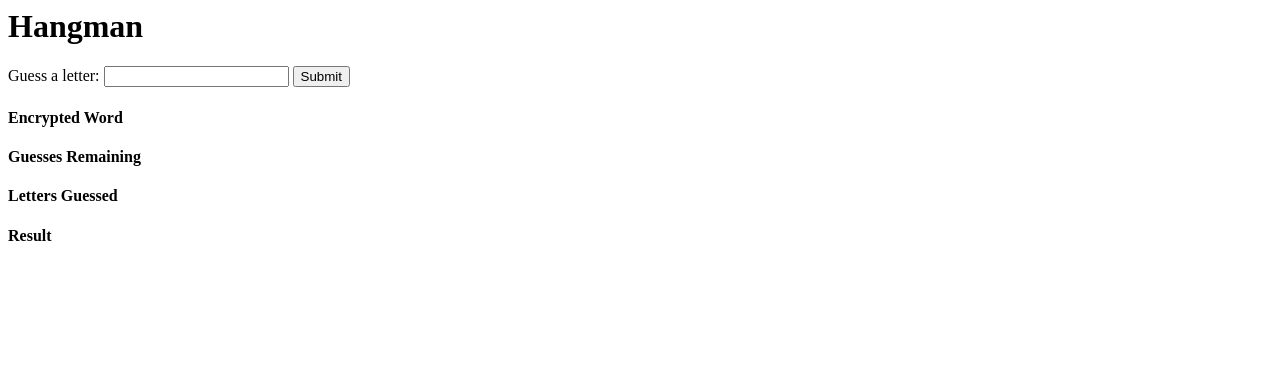
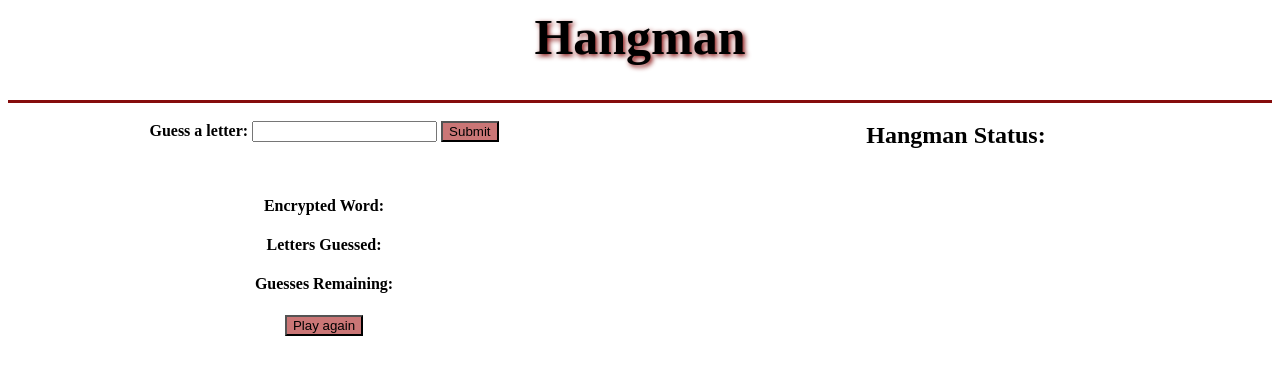
Before and after one commit to clambert0615/JavaScriptHangman, a plain HTML site: page index.html in a window 1280 px wide. Drawn offline with Linux system fonts and the light colour scheme; no server answers.

Commit message:
added CSS and a function to start a new game

```diff
--- a/hangman.js
+++ b/hangman.js
@@ -25,7 +25,8 @@ window.onload = function(){
         var guessesRemaining = 7;
 
          document.getElementById("guessesRemaining").innerText = guessesRemaining;
-         document.getElementById("encryptedWord").innerHTML = encryptedWord;
+         document.getElementById("encryptedWordHidden").value = encryptedWord;
+         document.getElementById("encryptedWord").innerHTML = encryptedWord.join(" ");
          document.getElementById("word").value = word;
 
 
@@ -53,7 +54,7 @@ function analyzeGuess()
 
 function evaluateGuess(guess, word)
 {
-    encryptedWord = document.getElementById("encryptedWord").innerHTML.split(",");
+    encryptedWord = document.getElementById("encryptedWordHidden").value.split(",");
     guessesRemaining = document.getElementById("guessesRemaining").innerText;
     console.log(guess);
 
@@ -72,9 +73,11 @@ function evaluateGuess(guess, word)
 }
 
 function updateGame() {
-    document.getElementById("encryptedWord").innerHTML = encryptedWord;
-    document.getElementById("guesses").innerHTML = guesses;
+    document.getElementById("encryptedWordHidden").value = encryptedWord;
+    document.getElementById("encryptedWord").innerHTML = encryptedWord.join(" ");
+    document.getElementById("guesses").innerHTML = guesses.join(", ");
     document.getElementById("guessesRemaining").innerHTML = guessesRemaining;
+    document.getElementById("guess").value = "";
 
 }
 
@@ -101,6 +104,12 @@ function checkWin(){
         document.getElementById("result").innerHTML= "<img src=\"images/step6.png\">";
     }
     else if (guessesRemaining === 0){
-        document.getElementById("result").innerHTML = "<img src=\"images/step7.png\">";
+        document.getElementById("result").innerHTML = "Game Over! <img src=\"images/step7.png\">";
+
     }
+  }
+  function playAgain() {
+
+    location.reload();
+
 }
--- a/index.html
+++ b/index.html
@@ -1,16 +1,36 @@
+<html>
+<head>
+<script src="hangman.js"></script>
+<link rel="stylesheet" href="style.css">
+<title>Hangman </title>
 
-<h1>Hangman</h1>
-<script src="hangman.js"></script>
+</head>
+<body>
+  <h1>Hangman</h1>
+<div class="row">
+    <div class="column" >
+        <br>
 <form>
-    Guess a letter: <input type="text" name="guess" id="guess">
+    <b>Guess a letter:</b> <input type="text" name="guess" id="guess">
     <input type="hidden" id="word" name="word">
+    <input type="hidden" id="encryptedWordHidden" name="encryptedWordHidden">
     <input type="button" value="Submit" onclick="analyzeGuess()">
 </form>
-<h4>Encrypted Word</h4>
+<br>
+<h4 id=>Encrypted Word: </h4>
 <h3 id="encryptedWord"></h3>
-<h4>Guesses Remaining</h4>
+<h4>Letters Guessed:</h4>
+<h3 id="guesses"></h3>
+<h4>Guesses Remaining:</h4>
 <h3 id="guessesRemaining"></h3>
-<h4>Letters Guessed</h4>
-<h3 id="guesses"></h3>
-<h4>Result</h4>
-<h3 id="result"></h3>
+<button type="button" value="Submit" onclick="playAgain()">Play again</button>
+    </div>
+    <div class="column">
+        <h2>Hangman Status:</h2>
+        <h2 id="result"></h2>
+
+</div>
+</div>
+
+</body>
+</html>
--- a/style.css
+++ b/style.css
@@ -0,0 +1,31 @@
+h1{
+    text-align: center;
+    font-size: 50px;
+    text-shadow: 2px 2px 5px rgb(133, 12, 12);
+
+}
+head{
+    background-color: rgb(250, 240, 243);
+}
+
+button{
+    background-color: rgb(202, 118, 118);
+}
+input[type=button]{
+    background-color: rgb(202, 118, 118);
+}
+
+.column {
+    float: left;
+    width: 50%;
+    text-align: center;
+    border-top-style: solid;
+    border-width: medium;
+    border-color: rgb(133, 12, 12);
+  }
+
+  .row:after {
+    content: "";
+    display: table;
+    clear: both;
+  }
```
